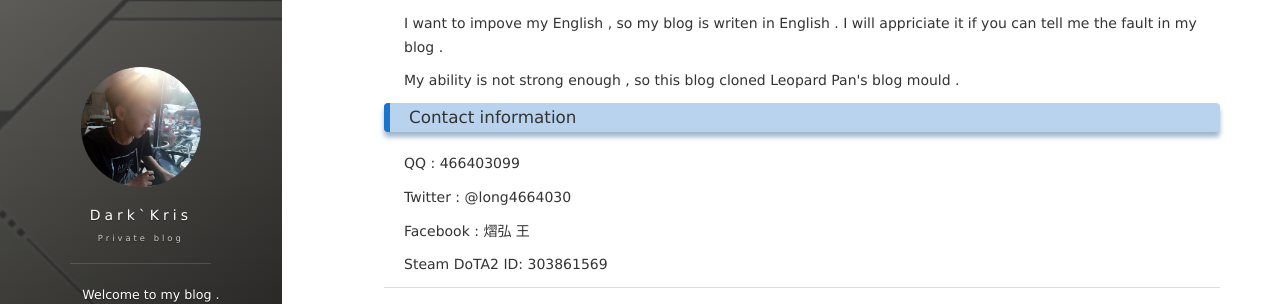
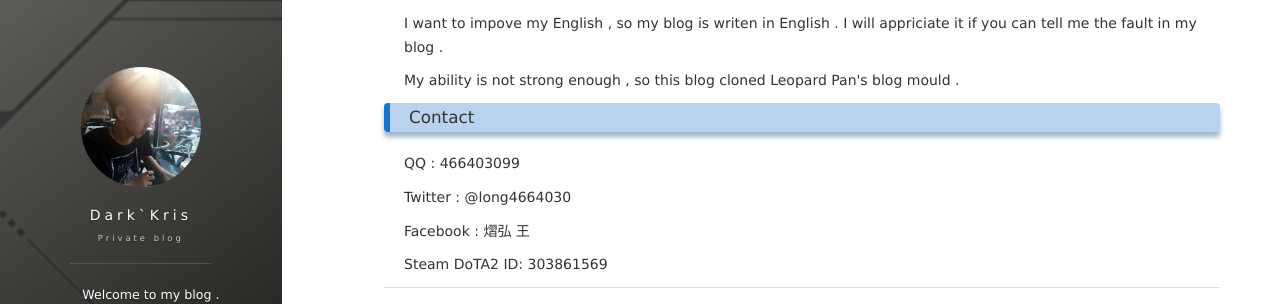
Before and after one commit to DeAntiWang/deantiwang.github.io, a Jekyll site: the page built from about.md, in a window 1280 px wide. Shown: the part 221-525 px from the top of the page. Built offline with Jekyll 4.4.1, drawn with Linux system fonts in a browser that asks for light colours; nearby versions of some CDN libraries; comment, search, counter and statistics services are not loaded.

Commit message:
update about.md

```diff
--- a/about.md
+++ b/about.md
@@ -27,7 +27,7 @@
 
 <p>
 
-<h3> Contact information </h3>
+<h3> Contact </h3>
 
 <p>
 
```
